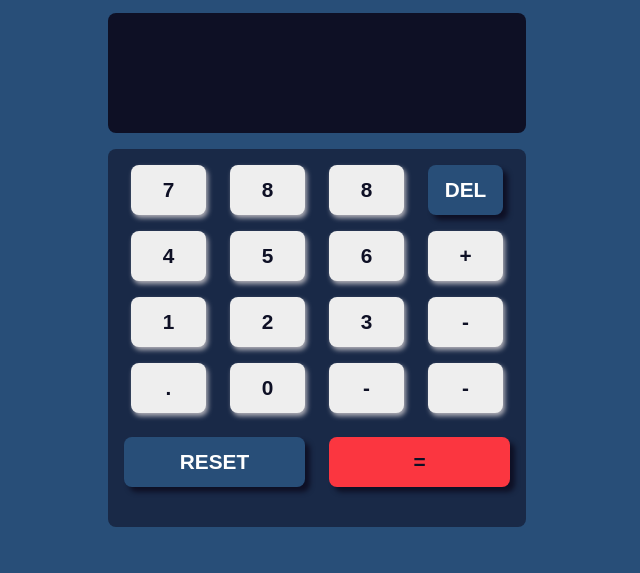
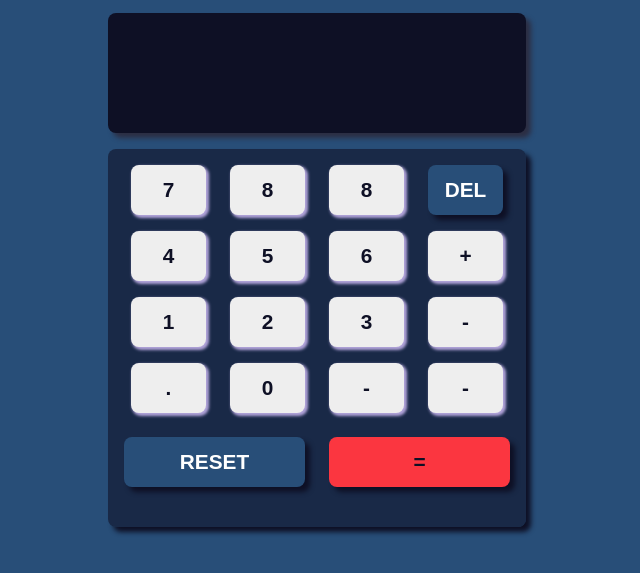
Before and after one commit to bharati-21/javascript-calculator, a plain HTML site: page index.html in a window 1280 px wide. Shown: the part 111-684 px from the top of the page, without its empty margins (323-963 px from the left). Drawn offline with Linux system fonts and the light colour scheme; a web font is replaced by a local one.

Commit message:
edit button shadows

```diff
--- a/styles.css
+++ b/styles.css
@@ -69,7 +69,7 @@ body {
 
 .calculator-screen {
     background: var(--primary-color);
-
+    box-shadow: 5px 5px 5px #2C2E43;
     height: 15vh;
     width: 100%;
 
@@ -79,10 +79,10 @@ body {
 
 .calculator-buttons {
     background-color: #0e102595;
-
     width: 100%;
 
     border-radius: 0.5rem;
+    box-shadow: 5px 5px 5px var(--primary-color);
     padding: 1rem;
     text-align: center;
 }
@@ -109,7 +109,7 @@ body {
     width: 75px;
 
     border-radius: 0.5rem;
-    box-shadow: 2px 3px 5px #B2B1B9;
+    box-shadow: 2px 2px 3px 1px #b2a4da;
     /*var(--medium-color);*/
 }
 
```
